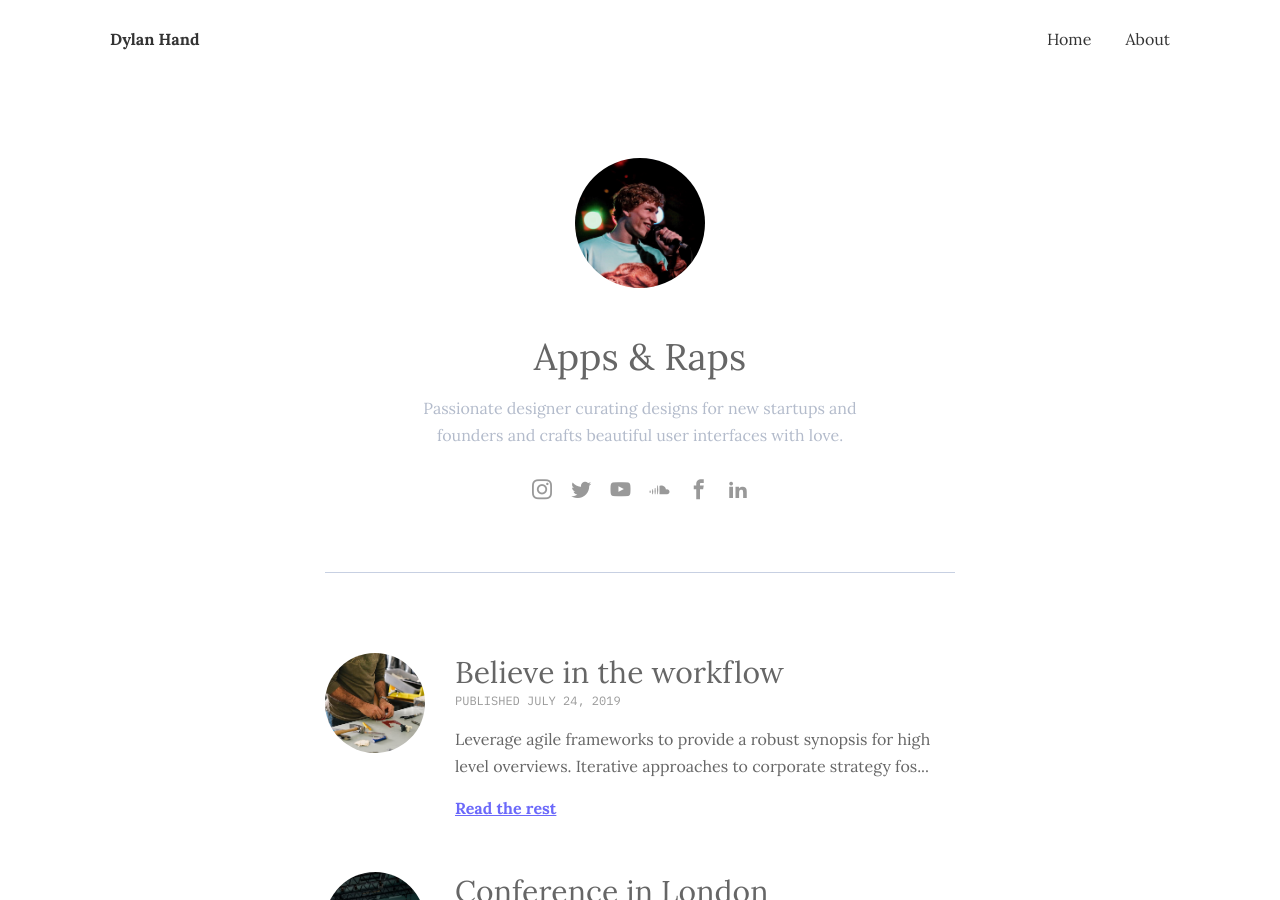
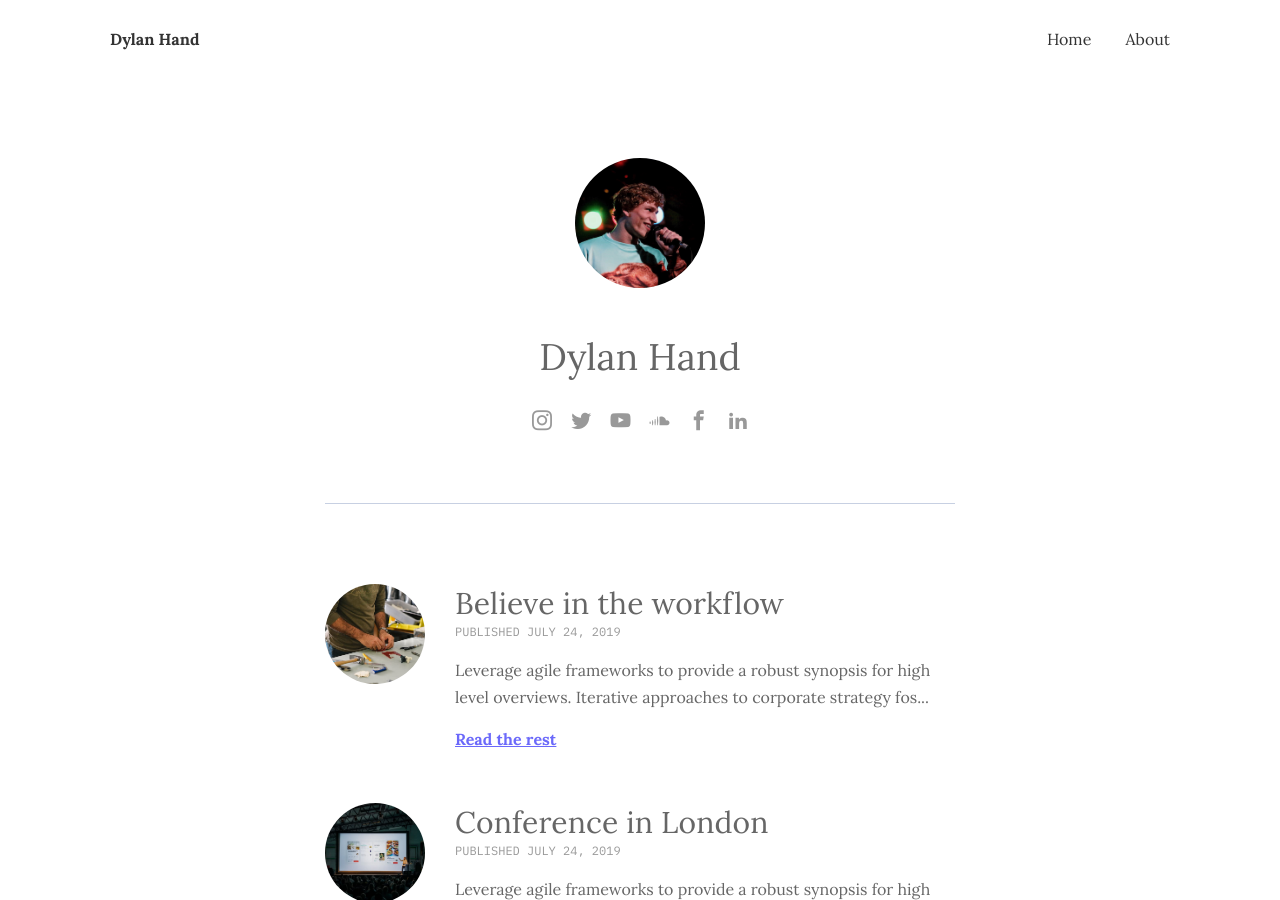
Before and after one commit to dylanhand/dylanhand.github.io, a Jekyll site: the page built from index.html, in a window 1280 px wide and 900 px high. Built offline with Jekyll 4.4.1, drawn with Linux system fonts in a browser that asks for light colours; some web fonts are replaced; some of the changed text lies outside the part shown.

Commit message:
Modularize social media icon links
This is now broken out into an include, and all links are fetch dynamically from _config.yml properties.

```diff
--- a/_config.yml
+++ b/_config.yml
@@ -16,12 +16,24 @@
 
 # Contact links
 contact:
+  - name: Instagram
+    link: https://instagram.com/dylanhand
+    icon: instagram
   - name: Twitter
     link: https://twitter.com/dylanhand
+    icon: twitter
+  - name: YouTube
+    link: https://youtube.com/dylanhand
+    icon: youtube
+  - name: SoundCloud
+    link: https://soundcloud.com/dylanhand
+    icon: soundcloud
   - name: Facebook
     link: https://facebook.com/dylan.hand
-  - name: Instagram
-    link: https://instagram.com/dylanhand
+    icon: facebook
+  - name: LinkedIn
+    link: https://linkedin.com/in/dylanhand
+    icon: linkedin2
 
 
 # Comment Section (Disqus)
--- /dev/null
+++ b/_includes/social-icons.html
@@ -0,0 +1,11 @@
+<div class="author__contact">
+  <ul class="contact__list list-reset">
+
+    {% for contact in site.contact %}
+    <li class="contact__item">
+      <a href="{{contact.link}}" class="contact__link" target="_blank" rel="noopener" title="{{contact.name}}"><span class="contact__icon icon-{{contact.icon}}"></span></a>
+    </li>
+    {% endfor %}
+
+  </ul>
+</div>
--- a/index.html
+++ b/index.html
@@ -6,32 +6,10 @@
   <!-- begin author -->
   <section class="author" data-aos="fade-up" data-aos-easing="ease-out-quad" data-aos-duration="700">
     <div class="author__inner">
-  <img src="{{site.baseurl}}{{site.author.image}}" alt="{{site.author.name}}" class="author__img">
-      <h1 class="author__job">{{ site.author.job }}</h1>
-      <p class="author__bio">{{ site.author.bio }}</p>
-      <div class="author__contact">
-        <ul class="contact__list list-reset">
-          <li class="contact__item">
-            <a href="https://instagram.com/dylanhand" class="contact__link" target="_blank" rel="noopener" title="Instagram"><span class="contact__icon icon-instagram"></span></a>
-          </li>
-          <li class="contact__item">
-            <a href="https://twitter.com/dylanhand" class="contact__link" target="_blank" rel="noopener" title="Twitter"><span class="contact__icon icon-twitter"></span></a>
-          </li>
-          <li class="contact__item">
-            <a href="https://youtube.com/dylanhand" class="contact__link" target="_blank" rel="noopener" title="YouTube"><span class="contact__icon icon-youtube"></span></a>
-          </li>
-          <li class="contact__item">
-            <a href="https://soundcloud.com/dylanhand" class="contact__link" target="_blank" rel="noopener" title="SoundCloud"><span class="contact__icon icon-soundcloud"></span></a>
-          </li>
-          <li class="contact__item">
-            <a href="https://www.facebook.com/dylan.hand" class="contact__link" target="_blank" rel="noopener" title="Facebook"><span class="contact__icon icon-facebook"></span></a>
-          </li>
-          <li class="contact__item">
-            <a href="https://www.linkedin.com/in/dylanhand" class="contact__link" target="_blank" rel="noopener" title="LinkedIn"><span class="contact__icon icon-linkedin2"></span></a>
-          </li>
-        </ul>
-
-      </div>
+      <img src="{{site.baseurl}}{{site.author.image}}" alt="{{site.author.name}}" class="author__img">
+      <h1 class="author__job">{{ site.title }}</h1>
+      <p class="author__bio">{{ site.subtitle }}</p>
+      {% include social-icons.html %}
     </div>
   </section>
   <!-- end author -->
```
